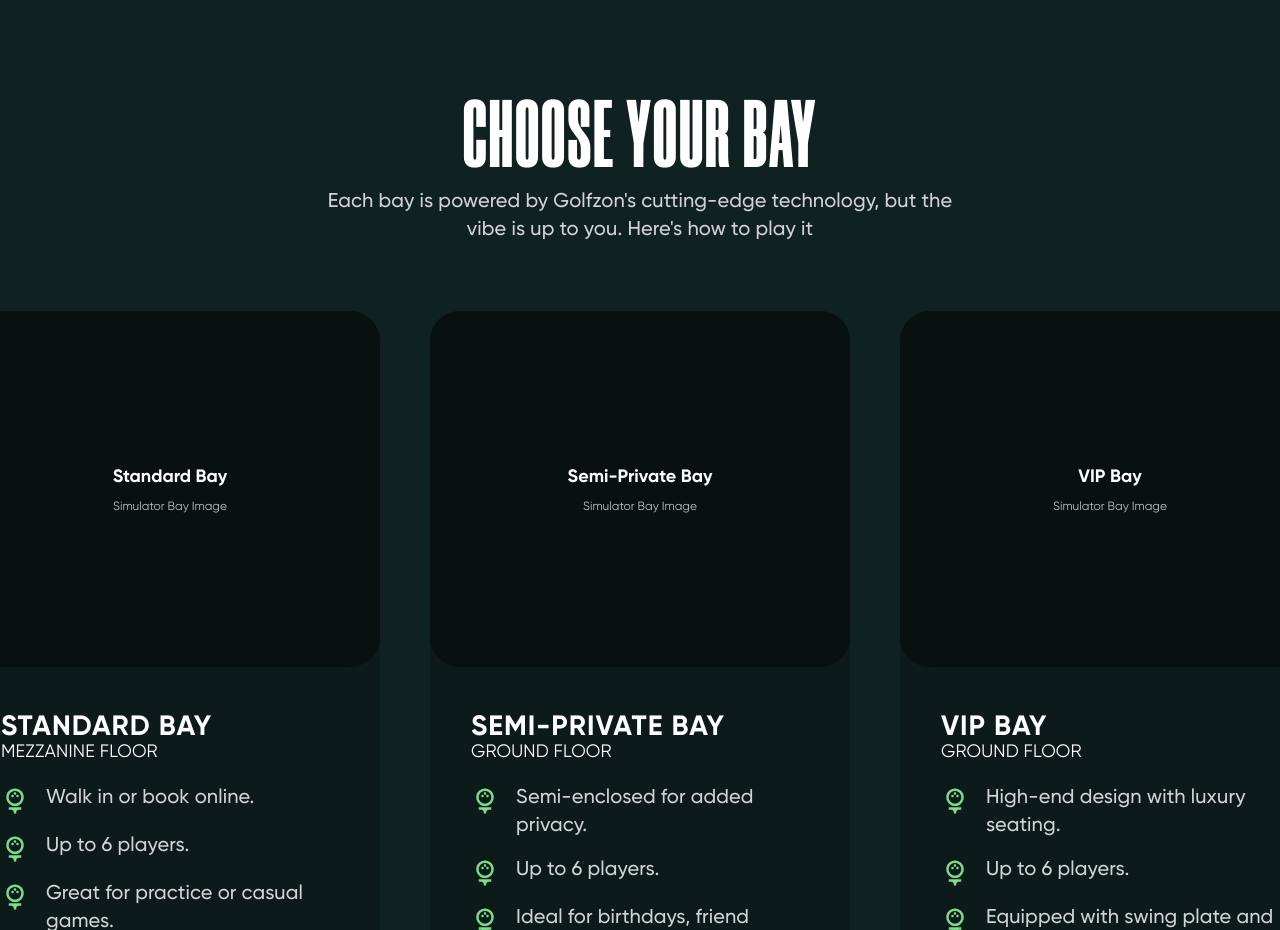
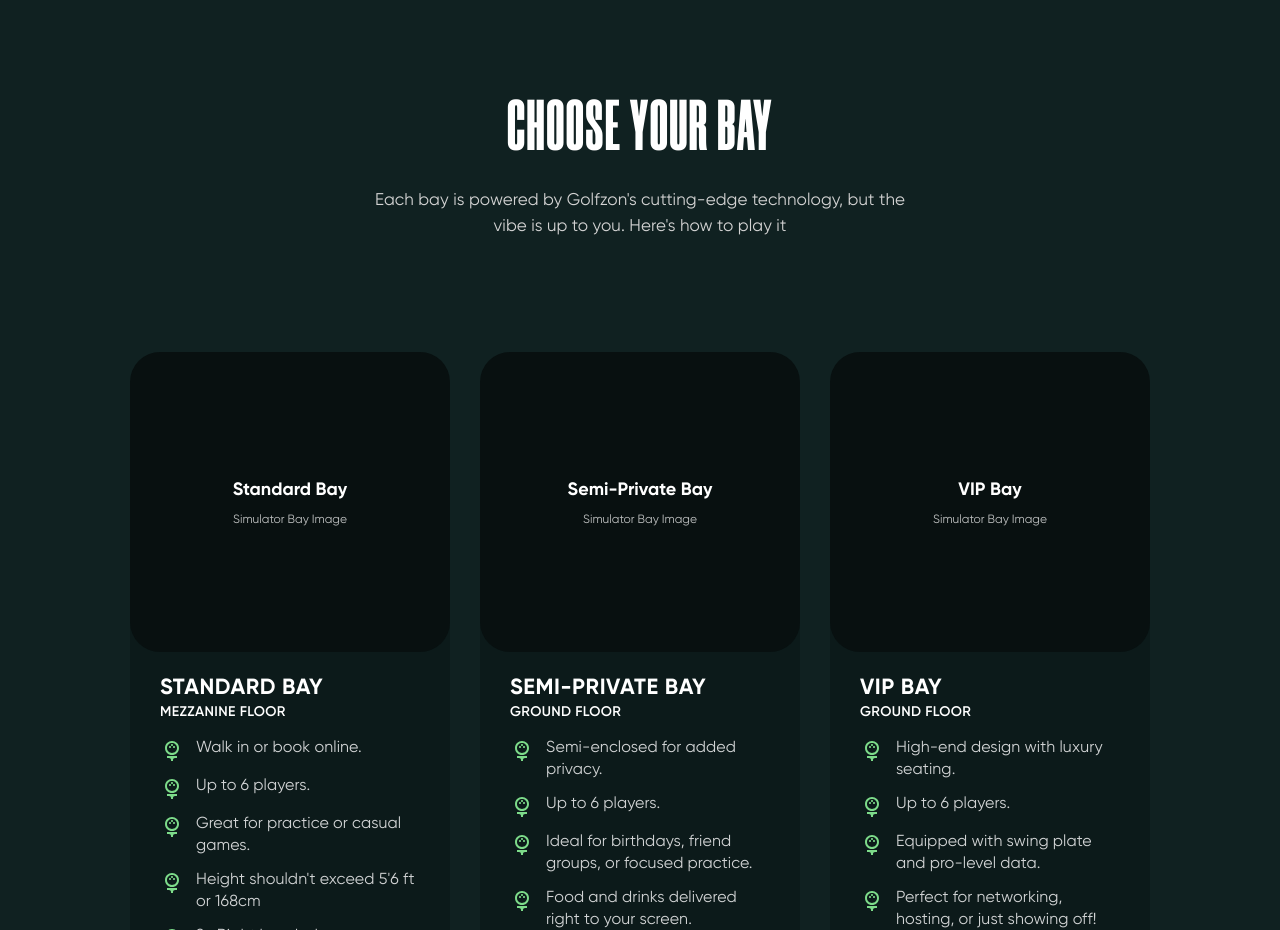
Before and after one commit to mohd-azaan/TVG, a React (Vite) app: page /play in a window 1280 px wide. Shown: the part 962-1892 px from the top of the page. Built offline with nearby package versions, Linux system fonts and the light colour scheme.

Commit message:
fix: Update GolfIcon size and adjust layout in BaySelectionSection for improved design consistency

```diff
--- a/src/screens/PlayPage/Sections/BaySelectionSection.jsx
+++ b/src/screens/PlayPage/Sections/BaySelectionSection.jsx
@@ -8,9 +8,9 @@ import React from 'react';
 // Golf icon component — replaced with provided 30x30 SVG
 const GolfIcon = ({ className = '' }) => (
 	<svg
-		className={className || 'w-[30px] h-[30px]'}
-		width='30'
-		height='30'
+		className={className || 'w-[24px] h-[24px]'}
+		width='24'
+		height='24'
 		viewBox='0 0 30 30'
 		fill='none'
 		xmlns='http://www.w3.org/2000/svg'
@@ -66,17 +66,17 @@ export const BaySelectionSection = () => {
 
 	return (
 		// Clip large decorative background shapes so they don't add to page width
-		<section className='relative w-full min-h-[1420px] bg-[#102121] overflow-hidden'>
+		<section className='relative w-full min-h-[1200px] bg-[#102121] overflow-hidden'>
 			{/* Decorative background shape (increased size + rotated) */}
-			<div className='absolute top-[559px] left-[1020.86px] transform rotate-[20deg] pointer-events-none select-none'>
+			<div className='absolute top-[300px] left-[900.86px] transform rotate-[20deg] pointer-events-none select-none'>
 				<div
-					className='w-[2400px] h-[1800px] max-w-none'
+					className='w-[2400px] h-[2000px] max-w-none'
 					aria-hidden='true'
 					style={{
 						background: `url('/shape14-2.svg') no-repeat center`,
 						backgroundSize: 'contain',
 						mixBlendMode: 'screen',
-						transform: 'translateZ(0)'
+						transform: 'translateZ(0)',
 					}}
 				/>
 			</div>
@@ -85,61 +85,64 @@ export const BaySelectionSection = () => {
 			<div className='relative z-10 max-w-[1920px] mx-auto'>
 				{/* Section title */}
 				<div className='absolute top-[100px] left-1/2 transform -translate-x-1/2 w-[655px] text-center'>
-					<h2 className='font-morganite font-black text-[96px] leading-[90px] tracking-[1.92px] text-white uppercase'>
+					<h2 className='font-morganite font-black text-[clamp(48px,6vw,72px)] leading-[0.95] tracking-[0.02em] text-white uppercase'>
 						Choose Your Bay
 					</h2>
 				</div>
 
 				{/* Description text */}
-				<div className='absolute top-[190px] left-1/2 transform -translate-x-1/2 w-[655px] text-center'>
-					<p className='font-gilroy font-medium text-[20px] leading-[28px] tracking-[0.1px] text-[lightgrey]'>
+				<div className='absolute top-[190px] left-1/2 transform -translate-x-1/2 w-[550px] text-center'>
+					<p className='font-gilroy font-normal text-[17px] leading-[26px] tracking-[0.1px] text-[lightgrey]'>
 						Each bay is powered by Golfzon's cutting-edge technology, but the
 						vibe is up to you. Here's how to play it
 					</p>
 				</div>
 
 				{/* Bay cards grid */}
-				<div className='absolute top-[554px] left-1/2 transform -translate-x-1/2 flex gap-[50px]'>
+				<div className='absolute top-[554px] left-1/2 transform -translate-x-1/2'>
+					<div className='flex gap-[30px] justify-center'>
 						{bayTypes.map((bay, index) => (
 							<div
 								key={index}
-							className='w-[420px] h-[746px] bg-[#0c1a1a] rounded-[30px] relative'
+								className='w-[320px] h-[580px] bg-[#0c1a1a] rounded-[30px] relative'
 							>
 								{/* Placeholder image at top */}
-							<div className='absolute top-[-241px] left-0 w-[420px] h-[356px] bg-[#081010] rounded-[30px] flex items-center justify-center'>
+								<div className='absolute top-[-200px] left-0 w-[320px] h-[300px] bg-[#081010] rounded-[30px] flex items-center justify-center'>
 									<div className='text-center text-white space-y-2'>
 										<div className='text-lg font-gilroy font-bold'>
 											{bay.title}
 										</div>
-									<div className='text-xs opacity-75'>Simulator Bay Image</div>
+										<div className='text-xs opacity-75'>
+											Simulator Bay Image
+										</div>
 									</div>
 								</div>
 
 								{/* Bay title */}
-							<div className='absolute top-[154px] left-[41px] w-[362px]'>
-								<h3 className='font-gilroy font-bold text-[28px] leading-normal tracking-[var(--TVG-typography-h4-letter-spacing)] text-white [font-style:var(--TVG-typography-h4-font-style)] uppercase'>
+								<div className='absolute top-[120px] left-[30px] w-[260px]'>
+									<h3 className='font-gilroy font-bold text-[22px] leading-normal tracking-wide text-white uppercase'>
 										{bay.title}
 									</h3>
 								</div>
 
 								{/* Location */}
-							<div className='absolute top-[187px] left-[41px] w-[362px]'>
-								<p className='font-gilroy font-normal text-[18px] leading-normal tracking-[0.2px] text-white uppercase'>
+								<div className='absolute top-[150px] left-[30px] w-[260px]'>
+									<p className='font-gilroy font-semibold text-[14px] leading-normal tracking-wide text-white uppercase'>
 										{bay.location}
 									</p>
 								</div>
 
 								{/* Features list */}
-							<div className='absolute top-[232px] left-[40px] space-y-4'>
+								<div className='absolute top-[185px] left-[30px] space-y-3'>
 									{bay.features.map((feature, featureIndex) => (
 										<div
 											key={featureIndex}
-										className='flex items-start gap-4 w-[348px]'
+											className='flex items-start gap-3 w-[260px]'
 										>
-										<div className='flex-shrink-0 w-[30px] h-[30px] text-[#d1d3d4] mt-[2px]'>
-											<GolfIcon className='w-[30px] h-[30px]' />
+											<div className='flex-shrink-0 w-[24px] h-[24px] text-[#d1d3d4] mt-[2px]'>
+												<GolfIcon className='w-[24px] h-[24px]' />
 											</div>
-										<p className='font-gilroy font-medium text-[20px] leading-[28px] tracking-[0.1px] text-[#d1d3d4] flex-1'>
+											<p className='font-gilroy font-normal text-[16px] leading-[22px] tracking-[0.1px] text-[#d1d3d4] flex-1'>
 												{feature}
 											</p>
 										</div>
@@ -147,6 +150,7 @@ export const BaySelectionSection = () => {
 								</div>
 							</div>
 						))}
+					</div>
 				</div>
 			</div>
 
```
Lines whose indentation alone changed are shown as unchanged.
